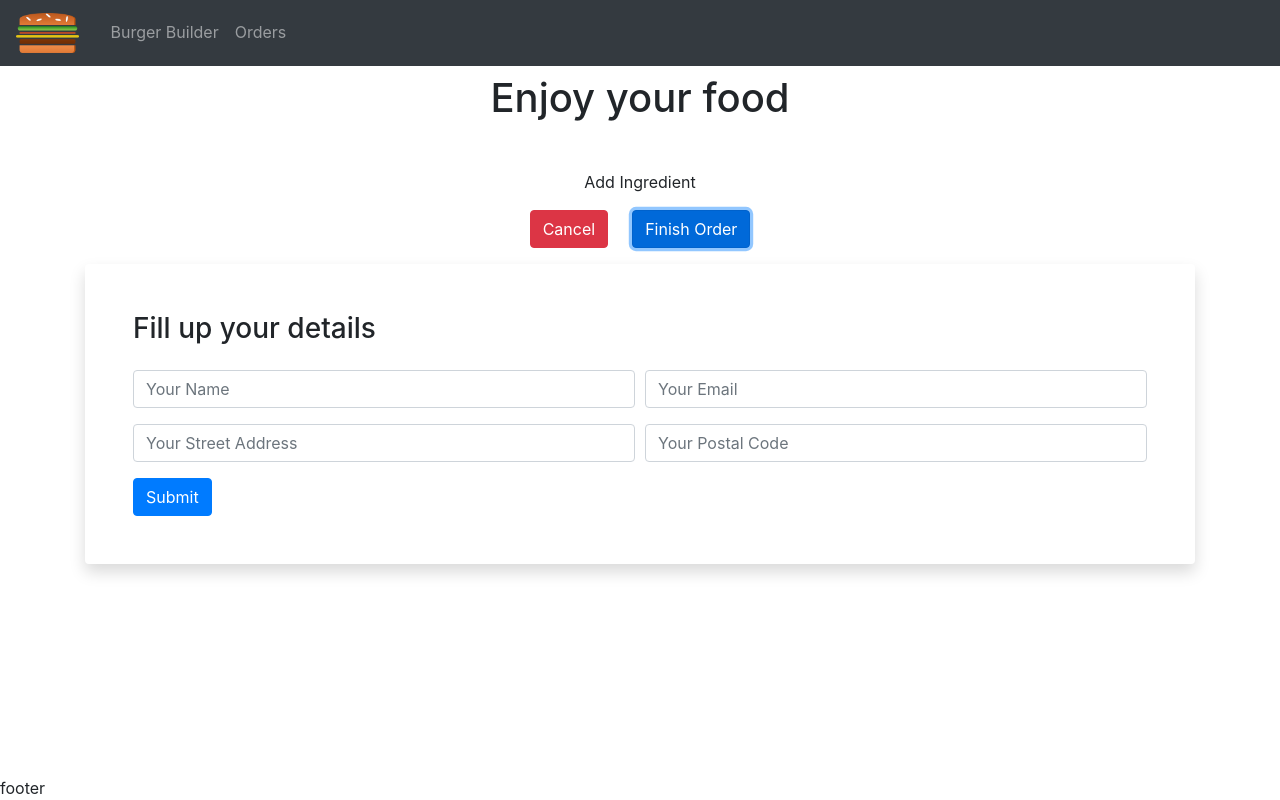
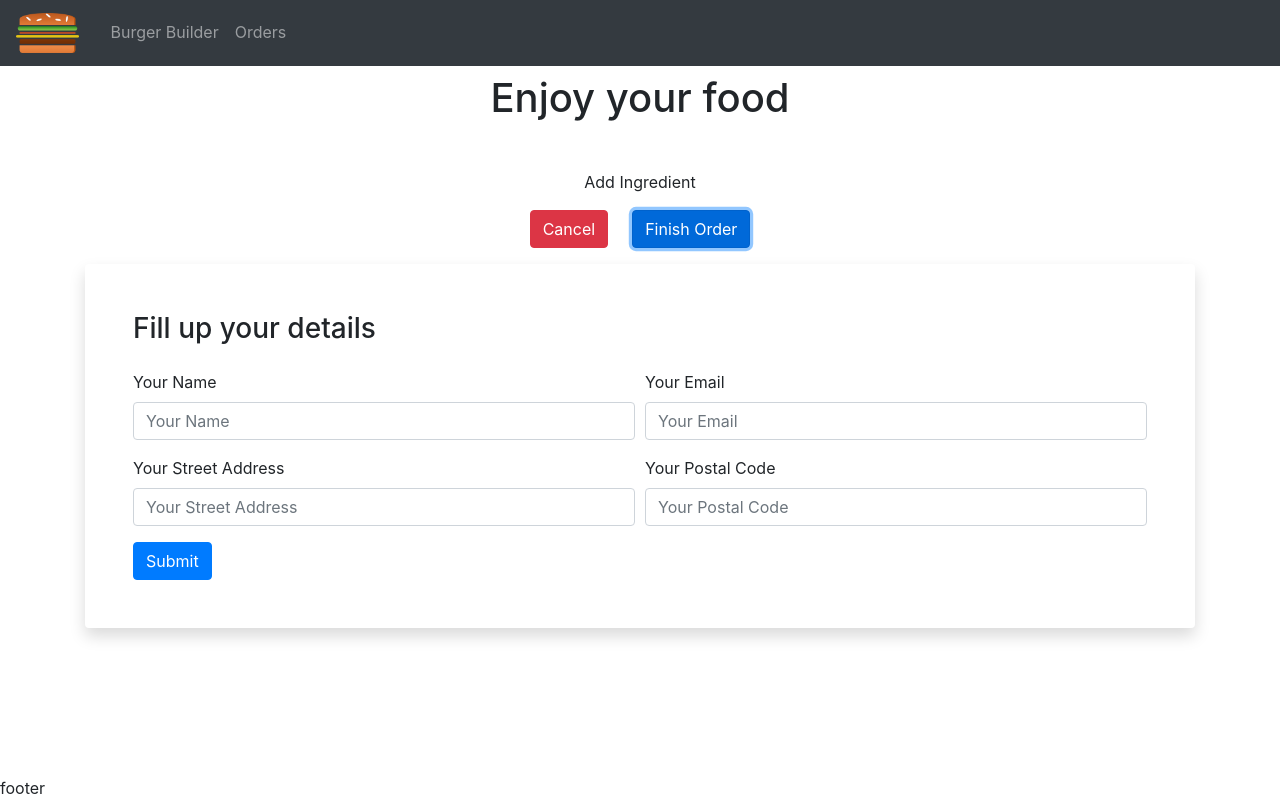
Before and after one commit to ilan7empest/BurgerApp-React, a React app: page /checkout in a window 1280 px wide. Both pictures are taken after a click on the button "Finish Order". Built offline with nearby package versions, Linux system fonts and the light colour scheme.

Commit message:
added input component

```diff
--- /dev/null
+++ b/src/components/UI/Input/Input.js
@@ -0,0 +1,24 @@
+import React, { Fragment } from 'react';
+
+const input = (props) => {
+  let inputEle = null;
+  switch (props.inputtype) {
+    case 'input':
+      inputEle = <input {...props} onChange={props.change} />;
+      break;
+    case 'textarea':
+      inputEle = <textarea {...props} onChange={props.change}></textarea>;
+      break;
+    default:
+      inputEle = <input {...props} onChange={props.change} />;
+  }
+
+  return (
+    <Fragment>
+      <label htmlFor={props.name}>{props.placeholder}</label>
+      {inputEle}
+    </Fragment>
+  );
+};
+
+export default input;
--- a/src/containers/Checkout/ContactData/ContactData.js
+++ b/src/containers/Checkout/ContactData/ContactData.js
@@ -1,5 +1,6 @@
 import React, { Component, Fragment } from 'react';
 import Button from '../../../components/UI/Button/Button';
+import Input from '../../../components/UI/Input/Input';
 import axiosInstance from '../../../axios-orders';
 import { Spinner } from '../../../components/UI/Spinner/Spinner';
 
@@ -53,51 +54,56 @@ class ContactData extends Component {
   render() {
     let form = (
       <form
-        className='mt-3 shadow rounded p-5'
+        className='mt-3 shadow rounded p-3 p-md-5'
         onSubmit={(e) => this.handleSubmit(e)}
       >
         <h3 className='mb-4'>Fill up your details</h3>
         <div className='form-row'>
           <div className='form-group col-md-6'>
-            <input
+            <Input
+              inputtype='text'
               type='text'
-              className='form-control'
+              class='form-control'
               name='name'
+              id='name'
               value={this.state.value}
               placeholder='Your Name'
-              onChange={(e) => this.handleData(e)}
+              change={(e) => this.handleData(e)}
             />
           </div>
           <div className='form-group col-md-6'>
-            <input
+            <Input
               type='email'
-              className='form-control'
+              class='form-control'
               name='email'
+              id='email'
               value={this.state.value}
               placeholder='Your Email'
-              onChange={(e) => this.handleData(e)}
+              change={(e) => this.handleData(e)}
             />
           </div>
         </div>
         <div className='form-row'>
           <div className='form-group col-md-6'>
-            <input
+            <Input
               type='text'
-              className='form-control'
+              class='form-control'
               name='street'
+              id='street'
               value={this.state.value}
               placeholder='Your Street Address'
-              onChange={(e) => this.handleData(e)}
+              change={(e) => this.handleData(e)}
             />
           </div>
           <div className='form-group col-md-6'>
-            <input
-              type='text'
-              className='form-control'
+            <Input
+              type='number'
+              class='form-control'
               name='postcode'
+              id='postcode'
               value={this.state.value}
               placeholder='Your Postal Code'
-              onChange={(e) => this.handleData(e)}
+              change={(e) => this.handleData(e)}
             />
           </div>
         </div>
```
